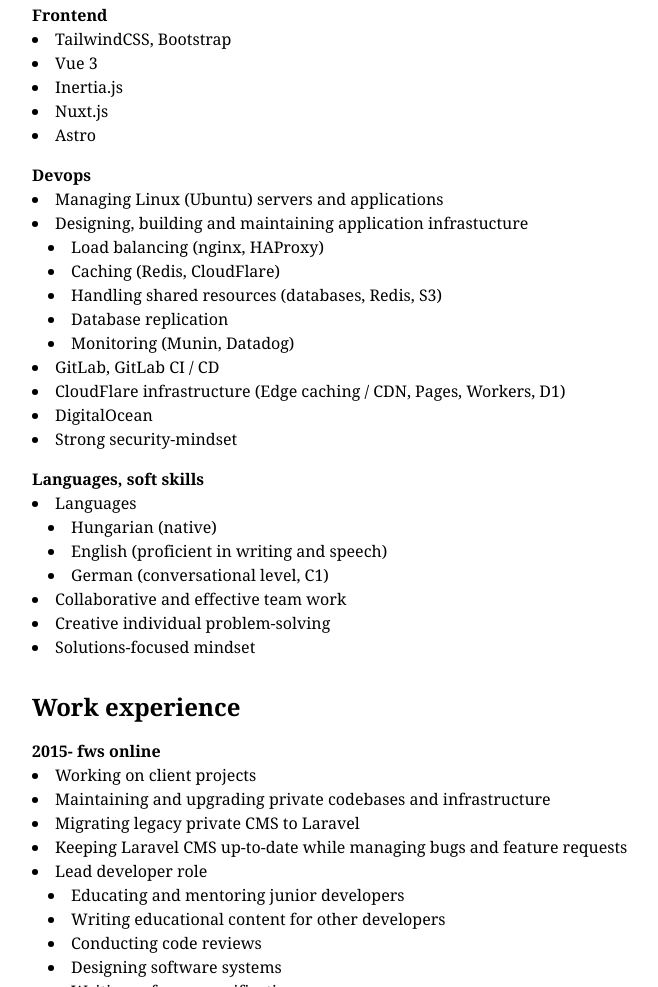
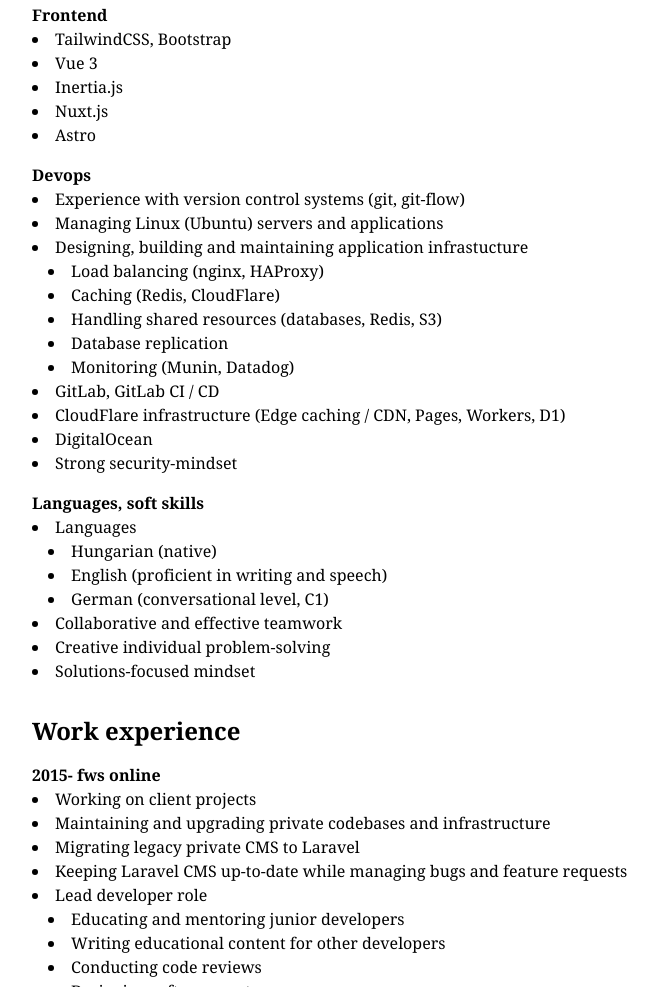
Before and after one commit to nxu/nxuhu-astro, an Astro site: page /resume in a window 1280 px wide. Shown: the part 837-1824 px from the top of the page, without its empty margins (240-898 px from the left). Built offline with nearby package versions, Linux system fonts and the light colour scheme; Astro itself is replaced by a stand-in of ours.

Commit message:
Resume fix

```diff
--- a/src/pages/resume.astro
+++ b/src/pages/resume.astro
@@ -85,6 +85,7 @@
                 <li class="print:mt-4 print:break-inside-avoid">
                     <p class="font-bold">Devops</p>
                     <ul class="list-disc list-inside">
+                        <li>Experience with version control systems (git, git-flow)</li>
                         <li>Managing Linux (Ubuntu) servers and applications</li>
                         <li>Designing, building and maintaining application infrastucture</li>
                         <ul class="pl-4 list-disc list-inside">
@@ -109,7 +110,7 @@
                             <li>English (proficient in writing and speech)</li>
                             <li>German (conversational level, C1)</li>
                         </ul>
-                        <li>Collaborative and effective team work</li>
+                        <li>Collaborative and effective teamwork</li>
                         <li>Creative individual problem-solving</li>
                         <li>Solutions-focused mindset</li>
                     </ul>
```
